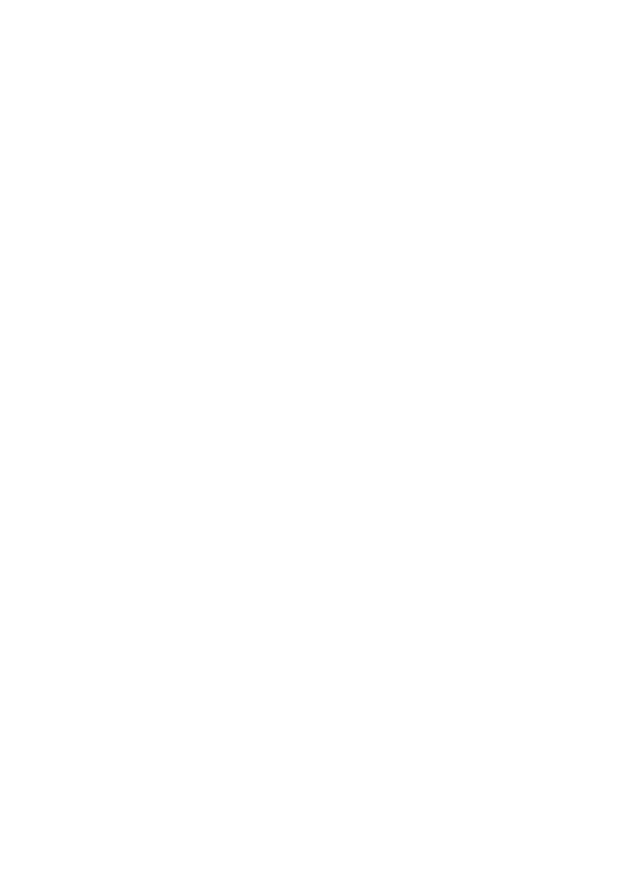
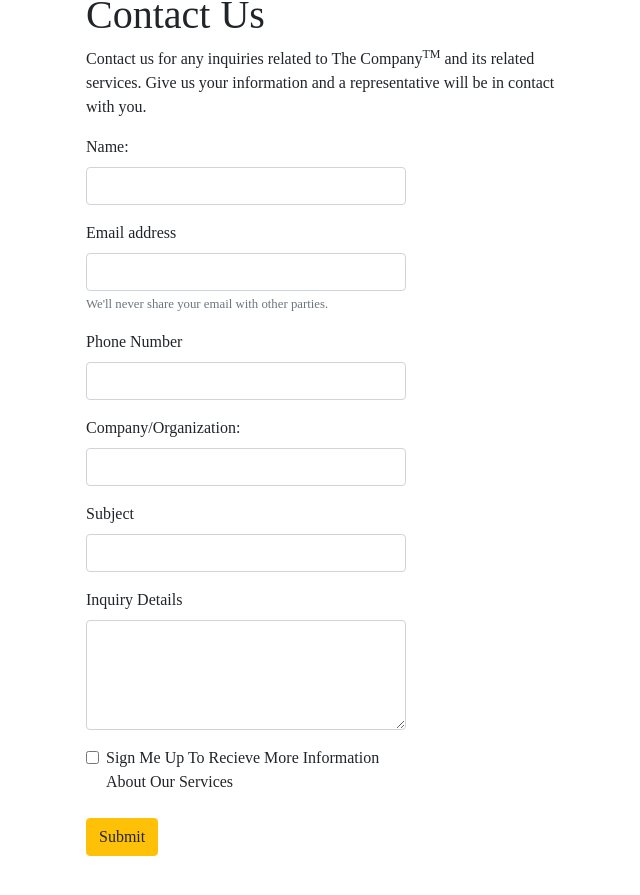
Before and after one commit to wana155/Pahse2Project, an Angular app: page /contact in a window 1280 px wide. Shown: the part 333-1228 px from the top of the page, without its empty margins (362-1002 px from the left). Before the commit the page ends 800 px from the top, so only its background shows below. Built offline with nearby package versions, Linux system fonts and the light colour scheme.

Commit message:
Added form to get users information

```diff
--- a/src/app/contact/contact.component.css
+++ b/src/app/contact/contact.component.css
@@ -0,0 +1,6 @@
+.containero{
+    padding: 2cm;
+    padding-left: 28%;
+    padding-right: 28%;
+    background-color: white;
+   }
--- a/src/app/contact/contact.component.html
+++ b/src/app/contact/contact.component.html
@@ -1 +1,37 @@
-<p>contact works!</p>
+<div class="containero" style="padding-left: 35% ;">
+    <h1> Contact Us</h1>
+    <p class="aboutText" style="min-width: 320px; max-width: 500px;">  Contact us for any inquiries related to The Company<sup id = "hsmall">TM</sup> and its related services. Give us your information and a representative will be in contact with you. </p>
+
+<form style="width: 320px;" onsubmit="success()">
+    <div class="form-group">
+        <label class="aboutText">Name:</label>
+        <input type="text" class="form-control" id="cname" required>
+      </div>
+    <div class="form-group">
+      <label class="aboutText" >Email address</label>
+      <input type="email" class="form-control" id="cemail" aria-describedby="emailHelp" required>
+      <small id="emailHelp" class="form-text text-muted">We'll never share your email with other parties.</small>
+    </div>
+    <div class="form-group">
+        <label class="aboutText">Phone Number</label>
+        <input type="number" class="form-control" id="cnumber">
+      </div>
+      <div class="form-group">
+        <label class="aboutText">Company/Organization:</label>
+        <input type="text" class="form-control" id="corg">
+      </div>
+    <div class="form-group">
+      <label class="aboutText">Subject</label>
+      <input type="text" class="form-control" id="csubject" required>
+    </div>
+    <div class="form-group">
+        <label class="aboutText">Inquiry Details</label>
+        <textarea rows="4" class="form-control" id="cinquiry"></textarea>
+      </div>
+    <div class="form-group form-check">
+      <input type="checkbox" class="form-check-input" id="creceive">
+      <label class="aboutText" >Sign Me Up To Recieve More Information About Our Services</label>
+    </div>
+    <button type="submit" class="btn btn-warning" >Submit</button>
+  </form>
+   </div>
```
